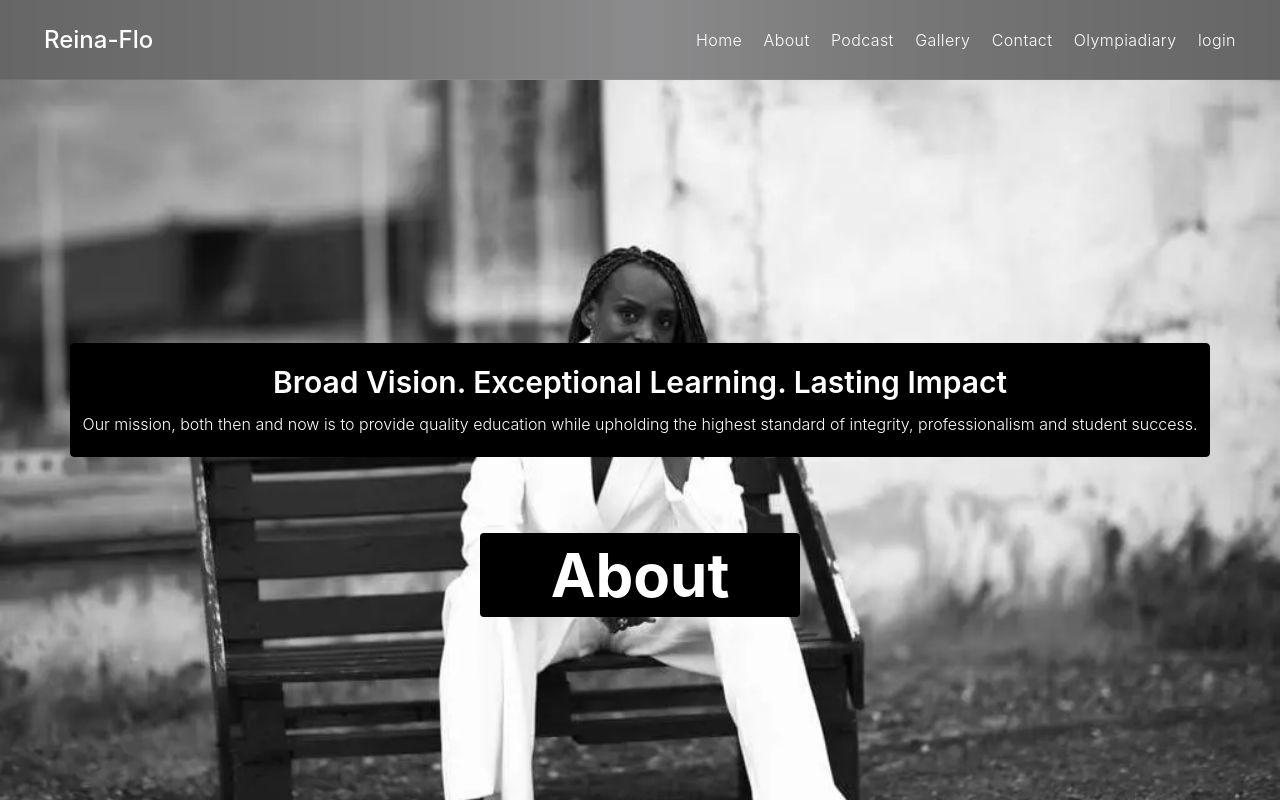
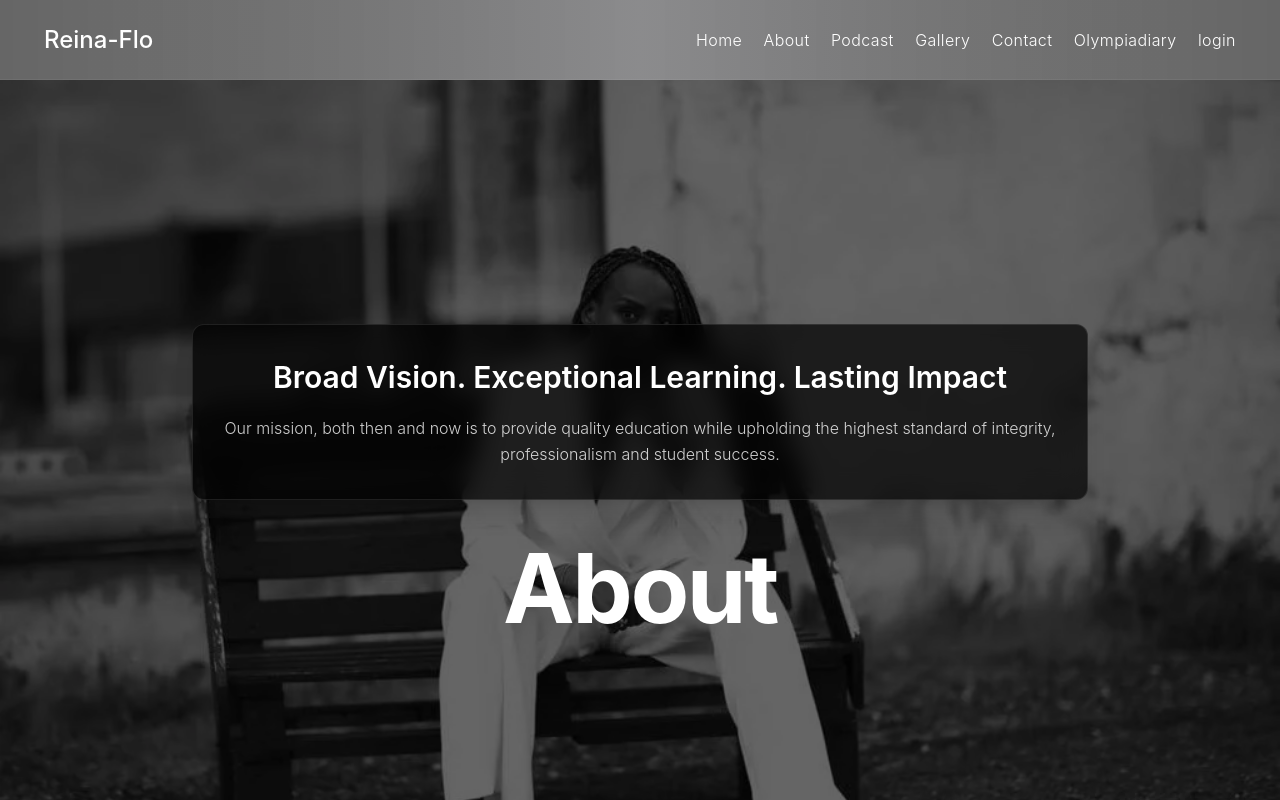
Before and after one commit to abbasolabode/reinaflo, a React (Vite) app: page /about in a window 1280 px wide. Shown: the top 800 px of the page. Built offline with nearby package versions, Linux system fonts and the light colour scheme.

Commit message:
new fixes

```diff
--- a/src/sections/sectionForAbout/AboutHeroSection.jsx
+++ b/src/sections/sectionForAbout/AboutHeroSection.jsx
@@ -1,20 +1,41 @@
-
-
 const bgHeroImage = {
   backgroundImage: "url('./images/reina-flor-okori.webp')",
   backgroundSize: "cover",
   backgroundPosition: "center",
   backgroundRepeat: "no-repeat",
 };
+
 export default function AboutHeroSection() {
   return (
-    <div style={bgHeroImage} className=" px-4 min-h-screen flex flex-col justify-center items-center gap-10 space-y-9 ">
-        <div className="flex border rounded py-5 bg-black flex-col gap-3 items-center justify-center">
-            <h2 className='text-xl font-semibold text-white sm:text-lg md:text-xl lg:text-2xl xl:text-3xl '>Broad Vision. Exceptional Learning. Lasting Impact</h2>
-            <p className='px-3 font-light text-center text-white'>Our mission, both then and now is to provide quality education while upholding the highest standard of integrity, professionalism and student success.</p>
+    <div
+      style={bgHeroImage}
+      className="relative min-h-screen flex items-center justify-center px-6"
+    >
+      {/* DARK OVERLAY */}
+      <div className="absolute inset-0 bg-black/60" />
+
+      {/* CONTENT WRAPPER */}
+      <div className="relative z-10 flex flex-col items-center text-center gap-10 max-w-4xl">
+
+        {/* MAIN TEXT CARD */}
+        <div className="bg-black/70 backdrop-blur-md border border-white/10 rounded-xl px-6 py-8 space-y-4 shadow-xl">
+          <h2 className="text-white font-semibold text-lg sm:text-xl md:text-2xl lg:text-3xl leading-snug">
+            Broad Vision. Exceptional Learning. Lasting Impact
+          </h2>
+
+          <p className="text-white/80 font-light text-sm sm:text-base leading-relaxed">
+            Our mission, both then and now is to provide quality education while
+            upholding the highest standard of integrity, professionalism and
+            student success.
+          </p>
         </div>
 
-        <h1 className=' w-80 text-center py-3 rounded bg-black font-bold text-4xl justify-center items-center text-white md:text-5xl lg:text-6xl'>About</h1>
+        {/* HERO TITLE */}
+        <h1 className="text-white font-bold tracking-tight text-5xl sm:text-6xl md:text-7xl lg:text-8xl">
+          About
+        </h1>
+
+      </div>
     </div>
-  )
+  );
 }
```
